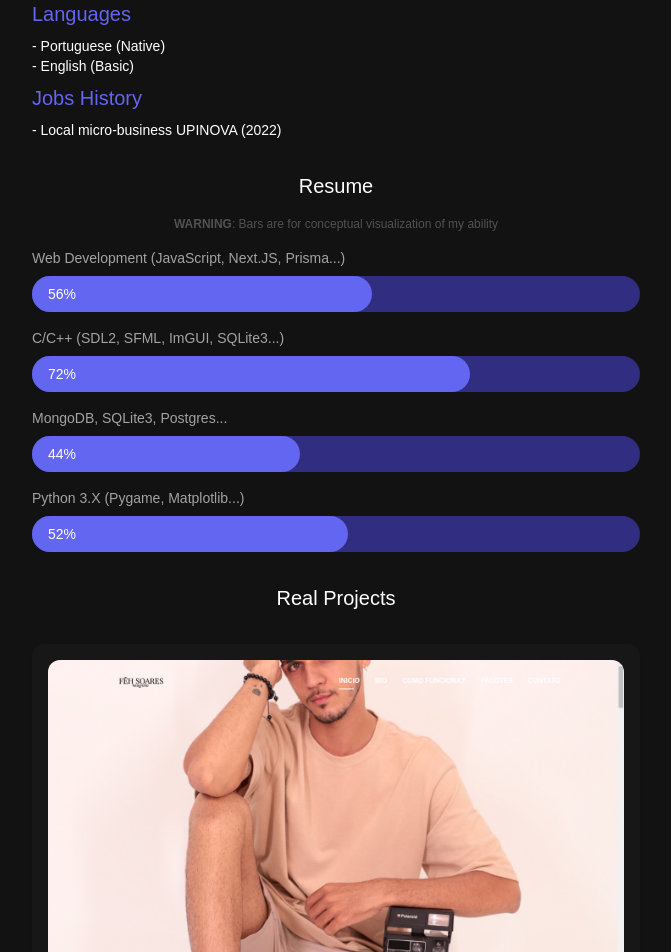
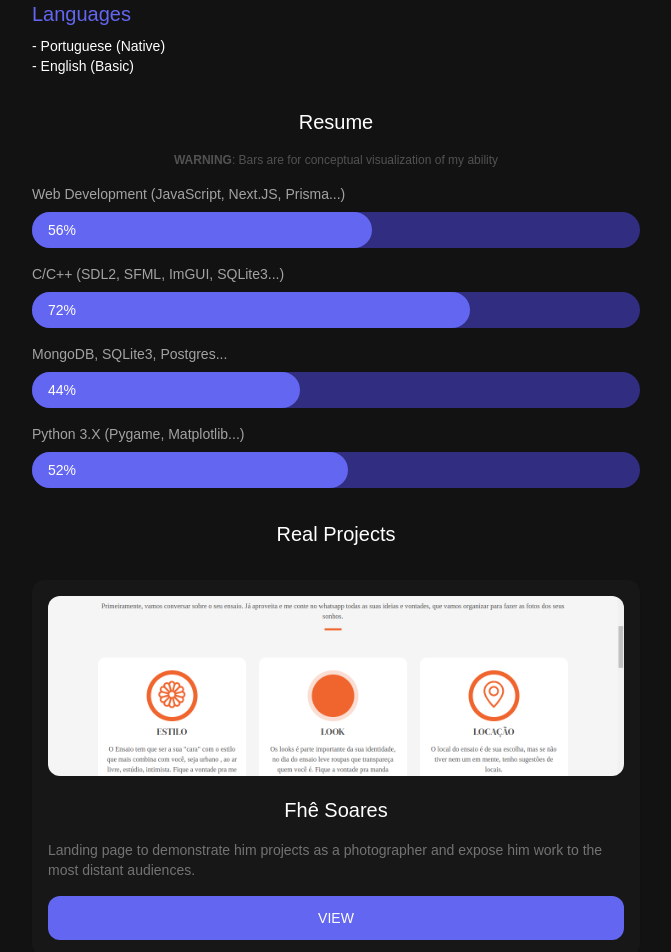
Before and after one commit to DeuzivanViana/my-website, a Next.js app: page / in a window 1280 px wide. Shown: the part 200-1152 px from the top of the page, without its empty margins (304-975 px from the left). Built offline with nearby package versions, Linux system fonts and the light colour scheme.

Commit message:
add animation with frame motion

```diff
--- a/app/components/App/index.js
+++ b/app/components/App/index.js
@@ -1,8 +1,10 @@
+'use client'
 import { Bar } from "../Bar"
 import { Banner } from "../Banner"
 import { Layout } from "../Layout"
 import { NavigationBar } from "../NavigationBar"
 import { Project } from "../Project"
+import { motion } from "framer-motion"
 
 export const App = () => {
     return (
@@ -10,22 +12,14 @@ export const App = () => {
             <NavigationBar/>
             <div className='max-w-screen-sm m-auto'>
                 <Banner/>
-                <h1 className='text-xl text-white p-4 text-center'>Resume</h1>
-                <p className='text-xs text-center text-neutral-600 p-4 pt-0'><strong>WARNING</strong>: Bars are for conceptual visualization of my ability</p>
-                <Bar
-                    title={'Web Development (JavaScript, Next.JS, Prisma...)'}
-                    progress={56}/>
-                <Bar
-                    title={'C/C++ (SDL2, SFML, ImGUI, SQLite3...)'}
-                    progress={72}/>
-                <Bar
-                    title={'MongoDB, SQLite3, Postgres...'}
-                    progress={44}/>
-                <Bar
-                    title={'Python 3.X (Pygame, Matplotlib...)'}
-                    progress={52}/>
+                <motion.h1 initial={{opacity: 0}} whileInView={{opacity: 1.5}} transition={{duration: 1}} className='text-xl text-white p-4 text-center'>Resume</motion.h1>
+                <motion.p initial={{opacity: 0}} whileInView={{opacity: 1.5}} transition={{duration: 2}} className='text-xs text-center text-neutral-600 p-4 pt-0'><strong>WARNING</strong>: Bars are for conceptual visualization of my ability</motion.p>
+                <Bar title={'Web Development (JavaScript, Next.JS, Prisma...)'} progress={56}/>
+                <Bar title={'C/C++ (SDL2, SFML, ImGUI, SQLite3...)'} progress={72}/>
+                <Bar title={'MongoDB, SQLite3, Postgres...'} progress={44}/>
+                <Bar title={'Python 3.X (Pygame, Matplotlib...)'} progress={52}/>
 
-                <h1 className='text-xl text-white p-4 text-center'>Real Projects</h1>
+                <motion.h1 initial={{opacity: 0}} whileInView={{opacity: 1.5}} transition={{duration: 1}} className='text-xl text-white p-4 text-center'>Real Projects</motion.h1>
                 <Project
                     title={'Fhê Soares'}
                     description={'Landing page to demonstrate him projects as a photographer and expose him work to the most distant audiences.'}
@@ -39,7 +33,7 @@ export const App = () => {
                     href="https://anunciacomigo.com/"
                     />
 
-                <h1 className="text-xl text-white p-4 text-center">Personal Projects</h1>
+                <motion.h1 initial={{opacity: 0}} whileInView={{opacity: 1.5}} transition={{duration: 1}} className="text-xl text-white p-4 text-center">Personal Projects</motion.h1>
                 <Project
                     title={'Flipper Ino - Firmware'}
                     description={'Flipper Ino is a project inspired by Flipper Zero, its objective is to have pentest features, hardware hacking, etc. The project is currently in the improvement stage, but its menu base is complete.'}
--- a/app/components/Banner/index.js
+++ b/app/components/Banner/index.js
@@ -1,6 +1,13 @@
+'use client'
+import { motion } from "framer-motion"
+
 export const Banner = () => {
     return (
-        <div className="text-white p-4">
+        <motion.div className="text-white p-4"
+            initial={{opacity: 0, x: -300}}
+            whileInView={{opacity: 1, x: 0}}
+            transition={{duration: 0.5}}
+        >
             <h1 className="text-3xl">Hey there, i&apos;m <span className="text-indigo-500">Deuzivan</span>!</h1>
             <h2 className="text-indigo-500 text-xl py-2">About Me</h2>
             <p className="text-sm text-neutral-400">I&apos;ve been passionate about programming since I was 14 years old, I&apos;ve been trying my whole life to evolve and learn with each new project.</p>
@@ -9,10 +16,6 @@ export const Banner = () => {
                 <li className="text-sm">- Portuguese (Native)</li>
                 <li className="text-sm">- English (Basic)</li>
             </ul>
-            <h2 className="text-indigo-500 text-xl py-2">Jobs History</h2>
-            <ul>
-                <li className="text-sm">- Local micro-business UPINOVA (2022)</li>
-            </ul>
-        </div>
+        </motion.div>
     )
 }
--- a/app/components/Bar/index.js
+++ b/app/components/Bar/index.js
@@ -1,9 +1,16 @@
+'use client'
+import { motion } from "framer-motion"
+
 export const Bar = ({ title, progress }) => {
     return (
         <>
             <h2 className="text-neutral-400 text-sm ml-4">{ title }</h2>
             <div className="bg-indigo-900 m-4 rounded-full text-sm text-white mt-2">
-                <span className={`bg-indigo-500 p-2 pl-4 block rounded-full`} style={{width: `${progress}%`}}>{ progress }%</span>
+                <motion.span className={`bg-indigo-500 p-2 pl-4 block rounded-full`}
+                    initial={{width: 0}}
+                    whileInView={{width: `${progress}%`}}
+                    transition={{duration: 100 / progress}}
+                >{ progress }%</motion.span>
             </div>
         </>
     )
--- a/app/components/Project/index.js
+++ b/app/components/Project/index.js
@@ -2,6 +2,7 @@
 import Image from "next/image"
 import Link from "next/link"
 import { useState, useEffect } from "react"
+import { motion, AnimatePresence } from "framer-motion"
 
 export const Project = ( { title, description, src_list, href = "#" } ) => {
     const [img_index, setIMG_Index] = useState(0)
@@ -11,21 +12,34 @@ export const Project = ( { title, description, src_list, href = "#" } ) => {
           img_index < src_list.length - 1 ?
             setIMG_Index(img_index + 1) :
             setIMG_Index(0)
-        }, 1500);
+        }, 2500);
         return () => clearInterval(timerId);
     }, [img_index, src_list]);
 
     return (
-        <div className="text-white bg-neutral-900 p-4 m-4 rounded-xl shadow-sm">
-            <Image
-                className="rounded-xl w-full object-cover object-center"
-                src={src_list[img_index]}
-                width={700}
-                height={700}/>
+        <motion.div className="text-white bg-neutral-900 rounded-xl m-4 shadow-sm relative pb-4 overflow-hidden"
+            initial={{opacity: 0, scale: 0.01}}
+            whileInView={{opacity: 1, scale: 1}}
+            transition={{duration: 0.3}}
+        >
+            <AnimatePresence>
+                <motion.div className="flex overflow-hidden absolute p-4"
+                    key={src_list[img_index]}
+                    initial={{ x: 300, opacity: 0}}
+                    animate={{ x: 0, opacity: 1}}
+                    exit={{ x: -300, opacity: 0}}
+                >
+                    <Image
+                        className="rounded-xl object-cover object-center h-[180px] w-[100]"
+                        src={src_list[img_index]}
+                        width={700}
+                        height={700}/>
+                </motion.div>
+            </AnimatePresence>
 
-            <h1 className="pt-4 text-xl text-center">{ title }</h1>
+            <h1 className="pt-4 text-xl text-center pt-[13.5rem]">{ title }</h1>
             <p className="text-sm p-4 text-neutral-500">{ description }</p>
-            <Link href={href} className="bg-indigo-500 p-3 block rounded-xl text-center text-sm hover:bg-indigo-300">VIEW</Link>
-        </div>
+            <Link href={href} className="bg-indigo-500 p-3 block rounded-xl text-center text-sm hover:bg-indigo-300 ml-4 mr-4">VIEW</Link>
+        </motion.div>
     )
 }
--- a/package.json
+++ b/package.json
@@ -9,6 +9,7 @@
     "lint": "next lint"
   },
   "dependencies": {
+    "framer-motion": "^11.0.8",
     "lucide-react": "^0.344.0",
     "next": "14.1.0",
     "react": "^18",
```
Also changed, not shown: 1 other file (tests, documents, lock files or other folders).
